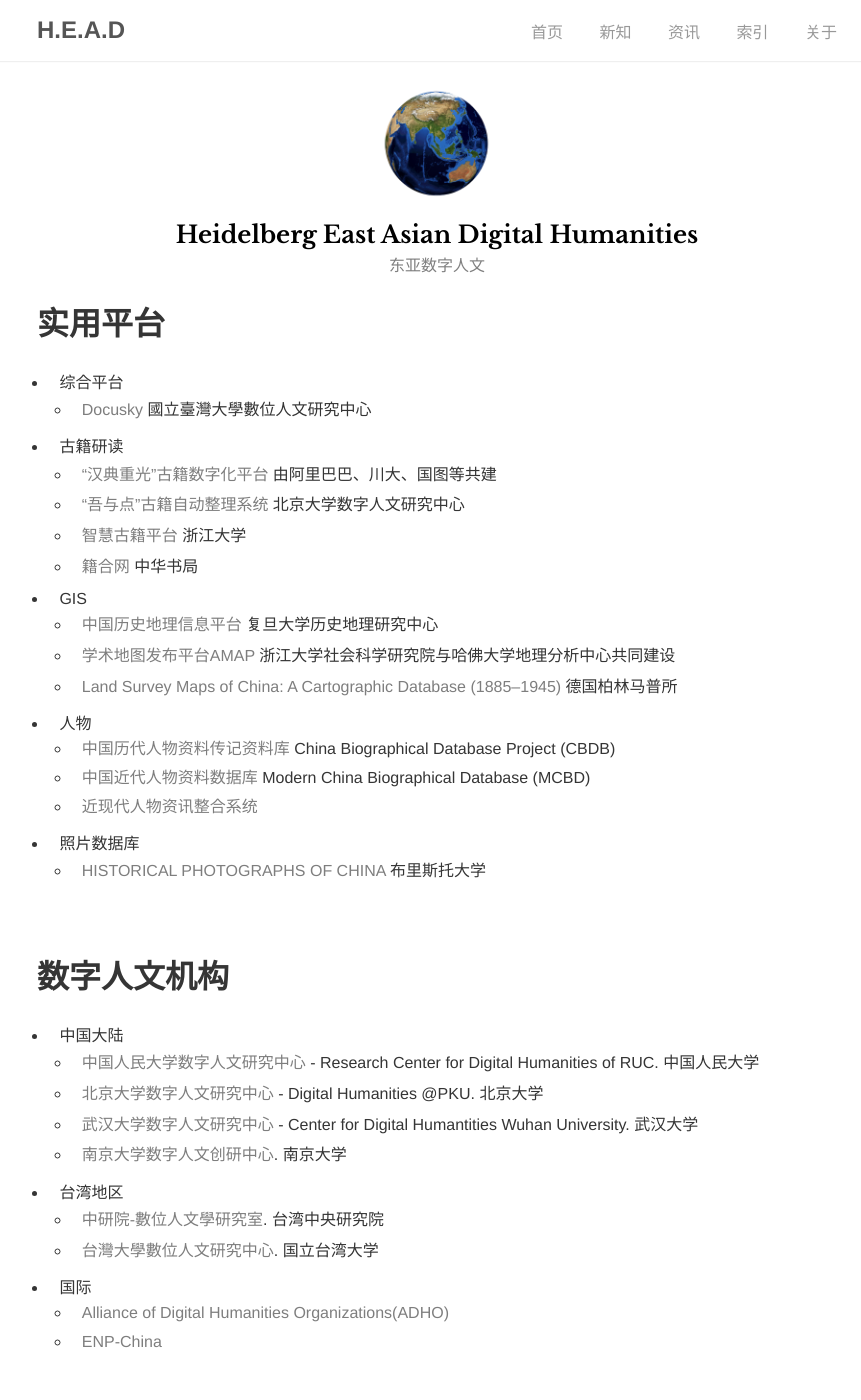
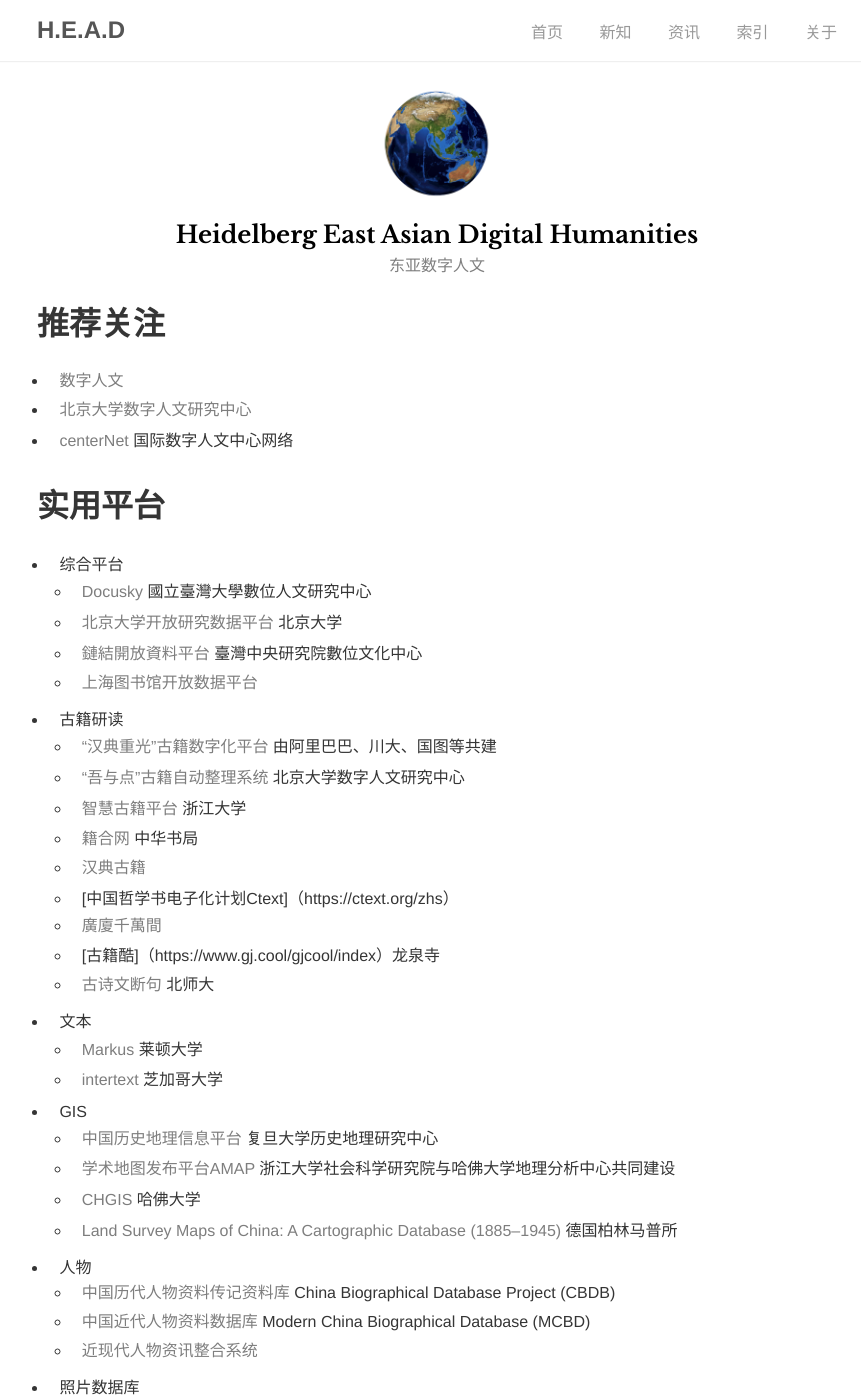
Before and after one commit to DHHD2022/DHHD2022.GitHub.io, a Jekyll site: the page built from index.md, in a window 1280 px wide and 1400 px high. Shown: the whole window, without its empty margins (203-1064 px from the left). Built offline with Jekyll 4.4.1, drawn with Linux system fonts in a browser that asks for light colours; our own code applies the rules of GitHub Pages for plain Markdown files; some of the changed text lies outside the part shown.

Commit message:
Update index.md

```diff
--- a/index.md
+++ b/index.md
@@ -1,20 +1,35 @@
 ---
 layout: home
 ---
-
+# 推荐关注
+* [数字人文](https://www.dhlib.cn/)
+* [北京大学数字人文研究中心](https://pkudh.org/)
+* [centerNet](https://dhcenternet.org/) 国际数字人文中心网络
 
 
 # 实用平台
 * 综合平台
   * [Docusky](https://docusky.org.tw/DocuSky/home/v5/) 國立臺灣大學數位人文研究中心
+  * [北京大学开放研究数据平台](https://opendata.pku.edu.cn/) 北京大学
+  * [鏈結開放資料平台](https://data.ascdc.tw/) 臺灣中央研究院數位文化中心
+  * [上海图书馆开放数据平台](http://data.library.sh.cn/index)
 * 古籍研读
   * [“汉典重光”古籍数字化平台](https://wenyuan.aliyun.com/home) 由阿里巴巴、川大、国图等共建
   * [“吾与点”古籍自动整理系统](https://wyd.kvlab.org/) 北京大学数字人文研究中心
   * [智慧古籍平台](https://csab.zju.edu.cn/) 浙江大学
   * [籍合网](http://www.ancientbooks.cn/) 中华书局
+  * [汉典古籍](https://gj.zdic.net/)
+  * [中国哲学书电子化计划Ctext]（https://ctext.org/zhs）
+  * [廣廈千萬間](https://tenthousandrooms.yale.edu/)
+  * [古籍酷]（https://www.gj.cool/gjcool/index）龙泉寺
+  * [古诗文断句](https://seg.shenshen.wiki/) 北师大
+* 文本
+  * [Markus](https://dh.chinese-empires.eu/markus/beta/) 莱顿大学
+  * [intertext](http://edoc.uchicago.edu/textccr/textconcordancer.php) 芝加哥大学
 * GIS
   * [中国历史地理信息平台](http://timespace-china.fudan.edu.cn/) 复旦大学历史地理研究中心
   * [学术地图发布平台AMAP](http://amap.zju.edu.cn/) 浙江大学社会科学研究院与哈佛大学地理分析中心共同建设
+  * [CHGIS](https://sites.fas.harvard.edu/~chgis/) 哈佛大学
   * [Land Survey Maps of China: A Cartographic Database (1885–1945)](https://chmap.mpiwg-berlin.mpg.de/lgtu/) 德国柏林马普所
 * 人物
   * [中国历代人物资料传记资料库](https://projects.iq.harvard.edu/cbdb/home) China Biographical Database Project (CBDB)
@@ -31,13 +46,16 @@
   * [北京大学数字人文研究中心](https://kvlab.org/) - Digital Humanities @PKU. 北京大学
   * [武汉大学数字人文研究中心](http://dh.whu.edu.cn) - Center for Digital Humantities Wuhan University. 武汉大学
   * [南京大学数字人文创研中心](https://ias.nju.edu.cn/szrwcyzx/list.htm). 南京大学
-* 台湾地区
+* 港台地区
   * [中研院-數位人文學研究室](http://www3.ihp.sinica.edu.tw/dhrctw/). 台湾中央研究院
   * [台灣大學數位人文研究中心](http://www.digital.ntu.edu.tw/). 国立台湾大学
+  * [香港公開大學數碼文化與人文學科研究所](http://www.ouhk.edu.hk/wcsprd/Satellite?d=Touch&l=C_ASS&lang=chi&lid=1385176377965&pagename=OUHK%2FtcSubWeb)
 * 国际
   * [Alliance of Digital Humanities Organizations(ADHO)](https://adho.org/)
+  * [Digital Humanities Japan](http://dhjapan.org/)
   * [ENP-China](https://www.enpchina.eu/)
-
+  * [Global Outlook::Digital Humanities (GO::DH)](http://www.globaloutlookdh.org/)
+  * [莱顿大学数字人文中心](https://www.universiteitleiden.nl/en/humanities/centre-for-digital-humanities)
 
 <br/>
 
```
